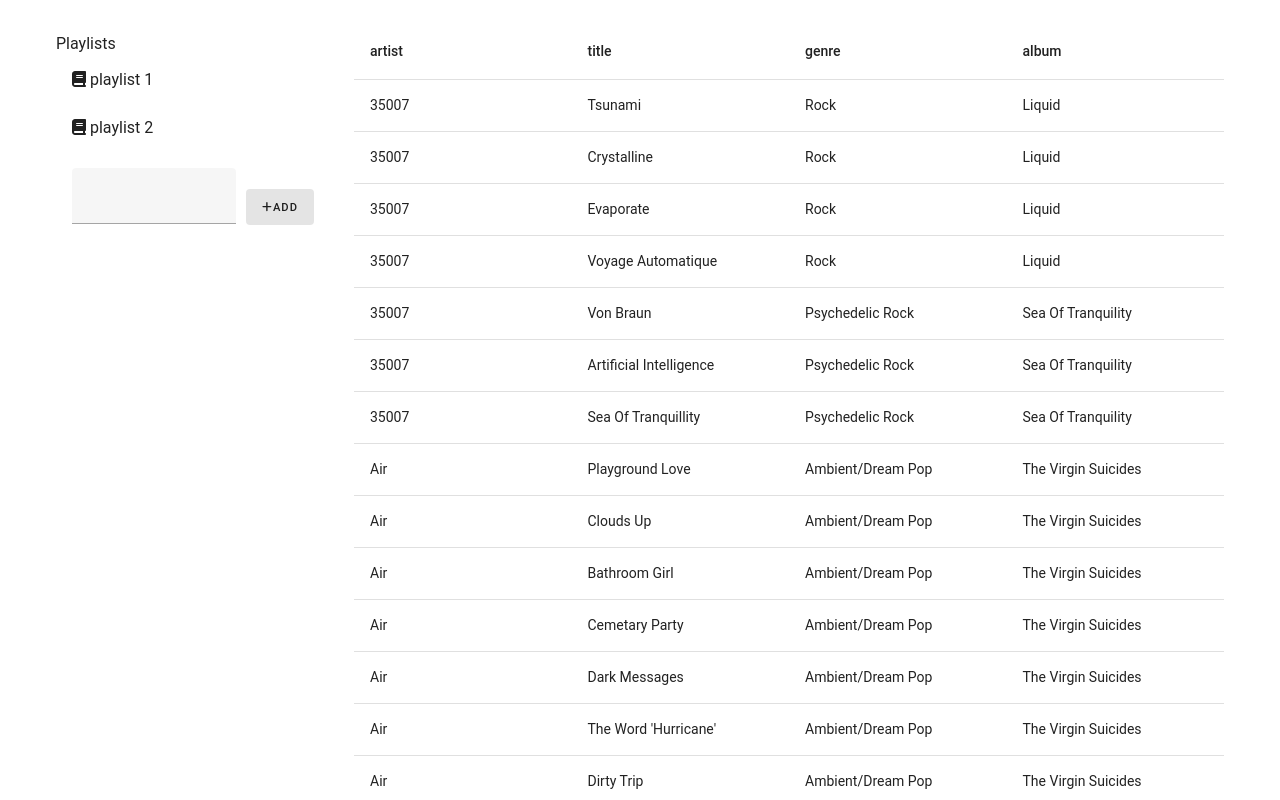
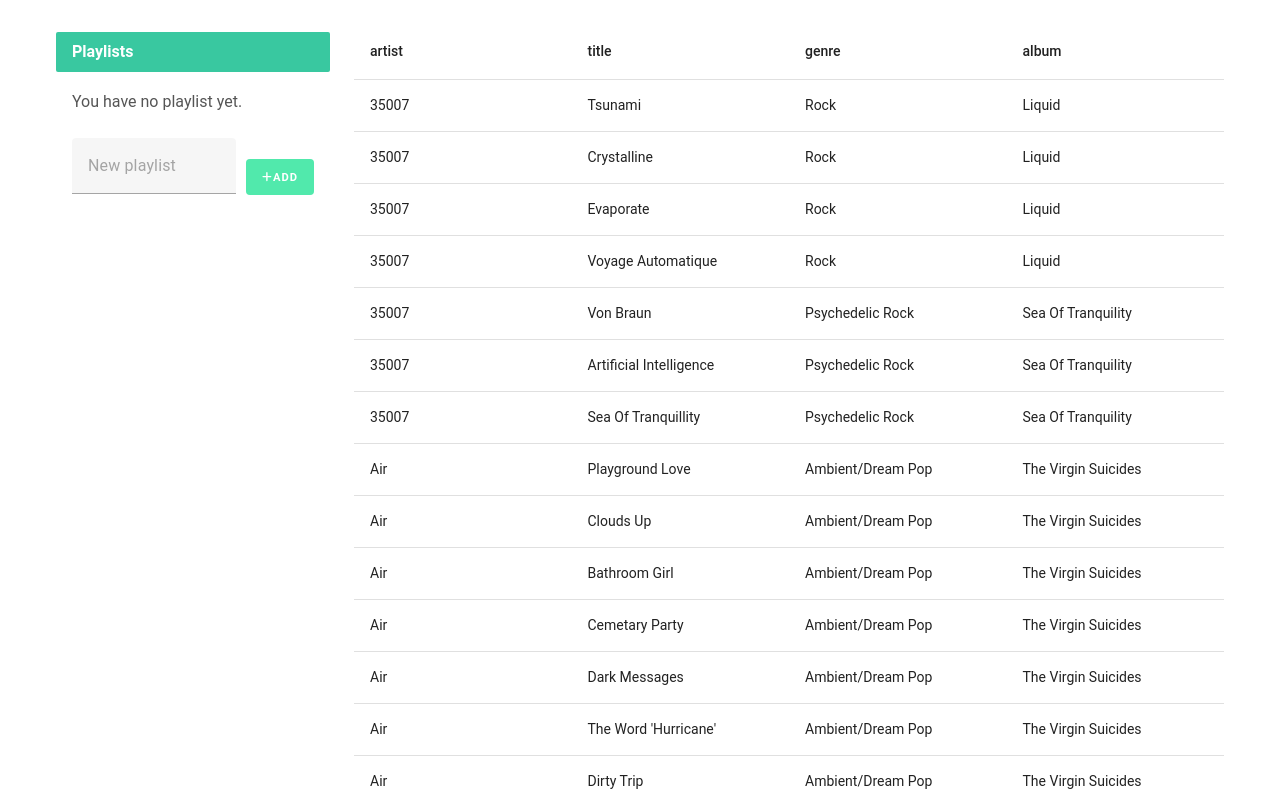
Before and after one commit to alirezamou/music-index-vue-3, a Vue app: page / in a window 1280 px wide. Shown: the top 800 px of the page. Built offline with nearby package versions, Linux system fonts and the light colour scheme.

Commit message:
add some styles, remmove dummy playlists and some other changes

```diff
--- a/src/components/PlayLists.vue
+++ b/src/components/PlayLists.vue
@@ -1,7 +1,8 @@
 <template>
     <v-list>
-      <p>Playlists</p>
-      <template v-for="playlist in playlists" :key="playlist.slug">
+      <p class="playlist-title">Playlists</p>
+      <p class="no-playlist" v-if="!playlists.length">You have no playlist yet.</p>
+      <template v-else v-for="playlist in playlists" :key="playlist.slug">
         <v-list-item>
           <span>
             <font-awesome-icon icon="fa-solid fa-book"></font-awesome-icon>
@@ -12,7 +13,7 @@
       <div>
         <v-form class="overflow-hidden" @submit.prevent="addPlaylist">
           <v-container class="d-flex align-center">
-                <v-text-field v-model="newPlaylist"></v-text-field>
+                <v-text-field v-model="newPlaylist" placeholder="New playlist"></v-text-field>
                 <v-btn variant="tonal" type="submit">
                   <font-awesome-icon icon="fa-solid fa-plus"></font-awesome-icon>
                   Add
@@ -31,18 +32,7 @@
   data() {
     return {
         newPlaylist: "",
-        playlists: [
-          {
-            name: "playlist 1",
-            slug: "playlist-1",
-            songs: ['song 1', 'song 2']
-          },
-          {
-            name: "playlist 2",
-            slug: "playlist-2",
-            songs: ['song 3', 'song 4']
-          }
-        ],
+        playlists: [],
     };
   },
   methods: {
@@ -63,8 +53,24 @@
 <style scoped>
   .v-btn {
     font-size: 0.7rem;
+    background-color: rgb(57, 230, 160);
+    color: #fff;
+    font-weight: bold;
   }
   .v-container {
     gap: 10px;
   }
+  .playlist-title {
+    background-color: rgb(57, 200, 160);
+    color: #fff;
+    font-weight: bold;
+    padding: 0.5rem 1rem;
+    border-radius: 2px;
+    margin-bottom: 10px;
+  }
+  .no-playlist {
+    margin-top: 10px;
+    padding: 0.5rem 1rem;
+    color: #555;
+  }
 </style>
```
